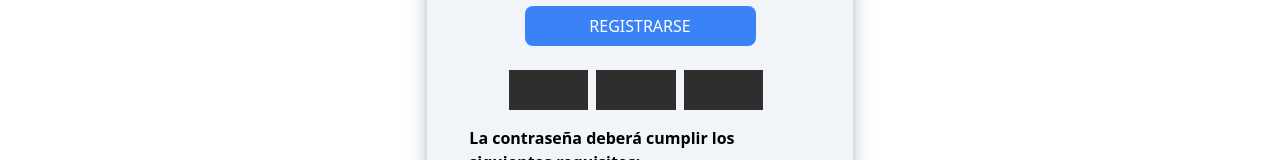
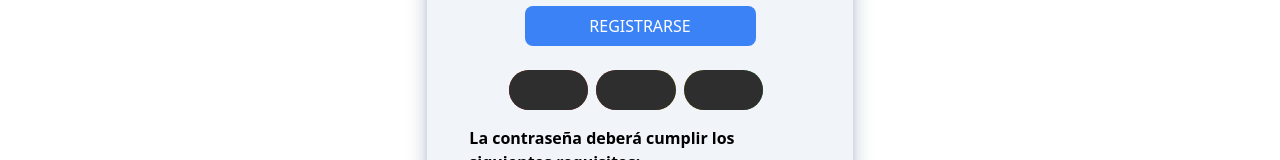
Before and after one commit to kevinlink123/central-de-canchas, a Next.js app: page /registro in a window 1280 px wide. Shown: the part 453-613 px from the top of the page. Built offline with nearby package versions, Linux system fonts and the light colour scheme; no server answers.

Commit message:
refactor(register): Changed the password strongnes's bar forms to be more rounded

```diff
--- a/styles/globals.css
+++ b/styles/globals.css
@@ -9,7 +9,7 @@ body {
 }
 
 .bar {
-    @apply mx-auto mr-2 h-full w-1/3 transition-shadow duration-500
+    @apply mx-auto mr-2 h-full w-1/3 transition-shadow duration-500 rounded-3xl
 }
 
 @font-face {
```
